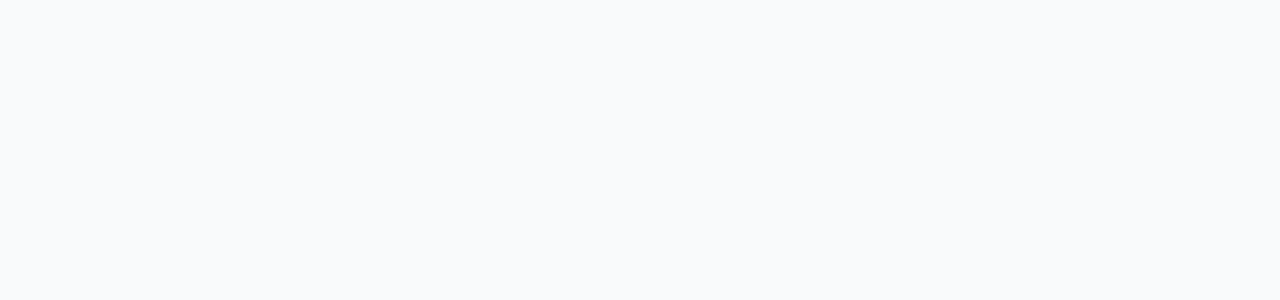
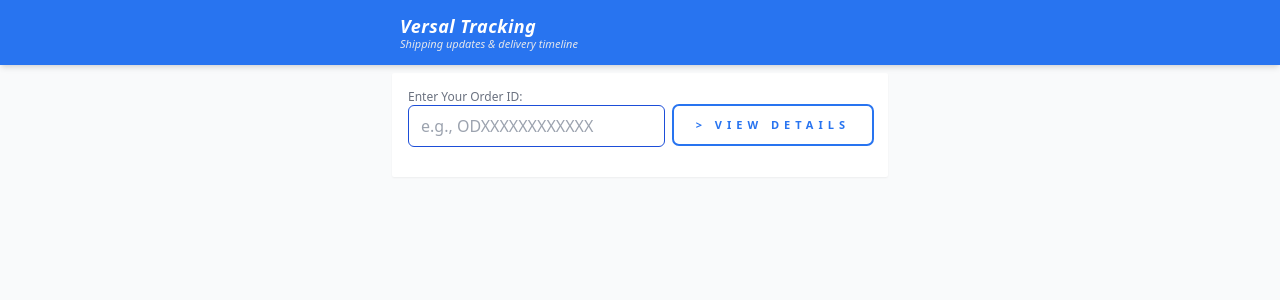
Before and after one commit to iflak98/trackyourorders, an Angular app: page /search-order in a window 1280 px wide. Before the commit this address led to /. Shown: the top 300 px of the page. Built offline with nearby package versions, Linux system fonts and the light colour scheme.

Commit message:
added search-order

```diff
--- a/src/app/app.scss
+++ b/src/app/app.scss
@@ -0,0 +1,6 @@
+:host {
+  display: block;
+  --accent: #2874f0;
+  --accent-2: #008c00;
+  --muted: #f3f4f6;
+}
--- /dev/null
+++ b/src/app/search-order/search-order.html
@@ -0,0 +1,57 @@
+  <!-- Header -->
+  <header class="bg-[#2874f0] text-white sticky top-0 z-50 shadow-md">
+    <div class="max-w-lg w-full mx-auto px-4 py-3 flex flex-col sm:flex-row sm:items-center sm:justify-between">
+        <div class="flex items-center gap-3">
+        <!-- <button class="p-1" (click)="back()">←</button> -->
+        <div class="flex flex-col">
+          <span class="font-bold italic text-lg tracking-wide">Versal Tracking</span>
+          <div class="text-[11px] italic -mt-1 flex items-center text-gray-200">
+            Shipping updates & delivery timeline
+          </div>
+        </div>
+      </div>
+      <div class="flex gap-3 items-center">
+        <!-- small header icons as images -->
+        <!-- <img src="https://img.icons8.com/ios-filled/24/ffffff/search--v1.png" alt="search" class="w-5 h-5"/> -->
+        <!-- <img src="https://img.icons8.com/ios-filled/24/ffffff/shopping-cart.png" alt="cart" class="w-5 h-5"/> -->
+      </div>
+    </div>
+  </header>
+  <main class="max-w-lg w-full mx-auto p-2 space-y-2">
+    <div class="bg-white p-4 shadow-sm rounded-sm">
+      <div class="flex justify-between items-start">
+        <div>
+          <p class="text-xs text-gray-500 font-medium">Enter Your Order ID:</p>
+
+            <input type="text" [(ngModel)]="orderIdInput" placeholder="e.g., ODXXXXXXXXXXXX" class="w-full border border-blue-700 rounded-md px-3 py-2 focus:outline-none focus:ring-2 focus:ring-blue-500"/>
+
+           @if(orderIdInput.trim()=='OD129834756234')
+           {
+          <h2 class="text-lg font-semibold text-green-600  mt-2">Order Details:</h2>
+          <p class="text-sm text-gray-600 mt-1">Order ID: <a class="text-green-600 mt-0.5">OD129834756234</a></p>
+          <p class="text-sm text-gray-600">Status: <a class="text-green-600 mt-0.5">Shipped</a></p>
+          <h2 class="text-sm font-semibold text-green-600 mt-1" >Prepaid</h2>
+           }
+            <!-- <h2 class="text-sm font-semibold mt-1">Shipped</h2>
+
+          <p class="text-xl font-bold text-green-600 mt-0.5">Expected: </p> -->
+
+        </div>
+         <br><br><br>
+         <div>
+         <button class=" button" (click)="searchOrder()">
+            > View  Details
+         </button>
+        </div>
+      </div>
+
+      <!-- <div class="mt-3 flex gap-3 border-t border-gray-100 pt-3">
+        <div class="flex-1">
+          <p class="font-medium text-sm truncate"></p>
+          <p class="text-xs text-gray-500"></p>
+          <p class="text-sm font-bold mt-1"></p>
+          <h2 class="text-sm font-semibold text-green-600 mt-1" >Prepaid</h2>
+        </div>
+      </div> -->
+    </div>
+    </main>
--- /dev/null
+++ b/src/app/search-order/search-order.scss
@@ -0,0 +1,65 @@
+:host {
+  display: block;
+  --accent: #2874f0;
+  --accent-2: #008c00;
+  --muted: #f3f4f6;
+}
+/* Info card and general layout polish */
+.bg-blue-50 {
+  background-color: #f0f7ff !important;
+}
+/* From Uiverse.io by vikiWayne */
+.button {
+  padding: 1em 2em;
+  border: none;
+  border-radius: 5px;
+  font-weight: bold;
+  letter-spacing: 5px;
+  text-transform: uppercase;
+  cursor: pointer;
+  color:  #2874f0;
+  transition: all 1000ms;
+  font-size: 11px;
+  position: relative;
+  overflow: hidden;
+  top:17px !important;
+  outline: 2px solid #2874f0;
+}
+
+button:hover {
+  color: #ffffff;
+  transform: scale(1.1);
+  outline: 2px solid #70bdca;
+  box-shadow: 4px 5px 17px -4px  #2874f0
+}
+
+button::before {
+  content: "";
+  position: absolute;
+  left: -50px;
+  top: 0;
+  width: 0;
+  height: 100%;
+  background-color:  #2874f0;
+  transform: skewX(45deg);
+  z-index: -1;
+  transition: width 1000ms;
+}
+
+button:hover::before {
+  width: 250%;
+}
+
+
+/* Responsive adjustments */
+@media (max-width: 640px) {
+  .driver-img-wrap { width: 40px; height: 40px; }
+  .driver-img { width: 34px; height: 34px; }
+  .dest-img-wrap { width: 36px; height: 36px; }
+  .dest-img { width: 18px; height: 18px; }
+  .map-bg { inset: 0.4rem; }
+  main { padding-left: 0.5rem; padding-right: 0.5rem; }
+  .timeline-step { width: 1.25rem; height: 1.25rem; font-size: 0.75rem; }
+  .bg-blue-50 { padding: 0.75rem; font-size: 13px; }
+  .dev-controls { width: 100%; }
+}
--- /dev/null
+++ b/src/app/search-order/search-order.ts
@@ -0,0 +1,35 @@
+import { CommonModule } from '@angular/common';
+import { Component, inject } from '@angular/core';
+import { FormsModule } from '@angular/forms';
+import { Router } from '@angular/router';
+
+@Component({
+  selector: 'app-search-order',
+  standalone: true,
+  imports: [CommonModule, FormsModule],
+  templateUrl: './search-order.html',
+  styleUrl: './search-order.scss',
+})
+export class SearchOrderComponent {
+  private router= inject(Router);
+  back() {
+    this.router.navigate(['']);
+  }
+  orderIdInput: string = '';
+
+  searchOrder() {
+    // Implement search logic here
+    console.log('Searching for order ID:', this.orderIdInput);
+    // For demonstration, navigate to tracking page with a dummy order ID
+    if(this.orderIdInput.trim()=='OD129834756234'){
+    this.router.navigate(['']);
+  }
+  else if(this.orderIdInput.trim()==''){
+    alert('Please enter a valid Order ID.');
+  }
+  else{
+    alert('Order ID not found. Please try again.');
+  }
+}
+
+}
--- a/src/app/tracking/tracking.component.html
+++ b/src/app/tracking/tracking.component.html
@@ -3,7 +3,7 @@
   <header class="bg-[#2874f0] text-white sticky top-0 z-50 shadow-md">
     <div class="max-w-lg w-full mx-auto px-4 py-3 flex flex-col sm:flex-row sm:items-center sm:justify-between">
         <div class="flex items-center gap-3">
-        <button class="p-1">←</button>
+        <button class="p-1" (click)="back()">←</button>
         <div class="flex flex-col">
           <span class="font-bold italic text-lg tracking-wide">Versal Tracking</span>
           <div class="text-[11px] italic -mt-1 flex items-center text-gray-200">
--- a/src/app/tracking/tracking.component.ts
+++ b/src/app/tracking/tracking.component.ts
@@ -1,6 +1,7 @@
-import { Component, OnInit, OnDestroy, signal, computed } from '@angular/core';
+import { Component, OnInit, OnDestroy, signal, computed, inject } from '@angular/core';
 import { CommonModule } from '@angular/common';
 import { FormsModule } from '@angular/forms';
+import { Router } from '@angular/router';
 
 @Component({
   selector: 'app-tracking',
@@ -10,6 +11,7 @@
   styleUrls: ['./tracking.component.scss']
 })
 export class TrackingComponent implements OnInit, OnDestroy {
+  private router= inject(Router);
   // Example data (copied from app logic)
   orderId = signal('OD129834756234');
   product = signal({
@@ -96,7 +98,7 @@
     this.statusCheckInterval = setInterval(() => this.checkAndUpdateStatus(), 60 * 1000);
   }
   removeLocalStorage(){
-localStorage.removeItem('tracking.shippedDate');
+    localStorage.removeItem('tracking.shippedDate');
     localStorage.removeItem('tracking.arrivedAt');
     localStorage.removeItem('tracking.currentStepIndex');
     localStorage.removeItem('tracking.driverProgress');
@@ -327,4 +329,7 @@
       });
     }, 200); // Adjust speed as needed
   }
+  back() {
+    this.router.navigate(['/search-order']);
+  }
 }
```
Also changed, not shown: src/app/app.routes.ts (+7 -0 lines), 1 other file (tests, documents, lock files or other folders).
